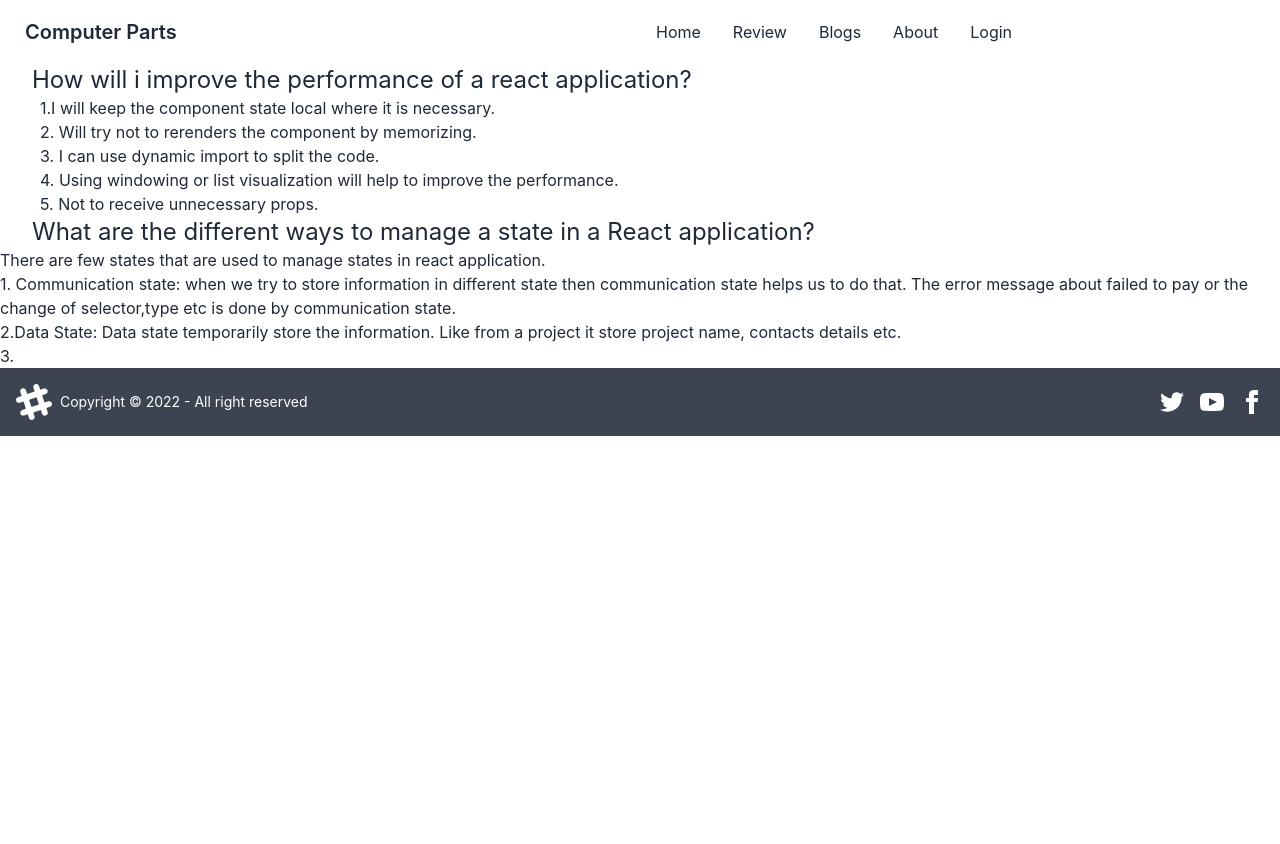
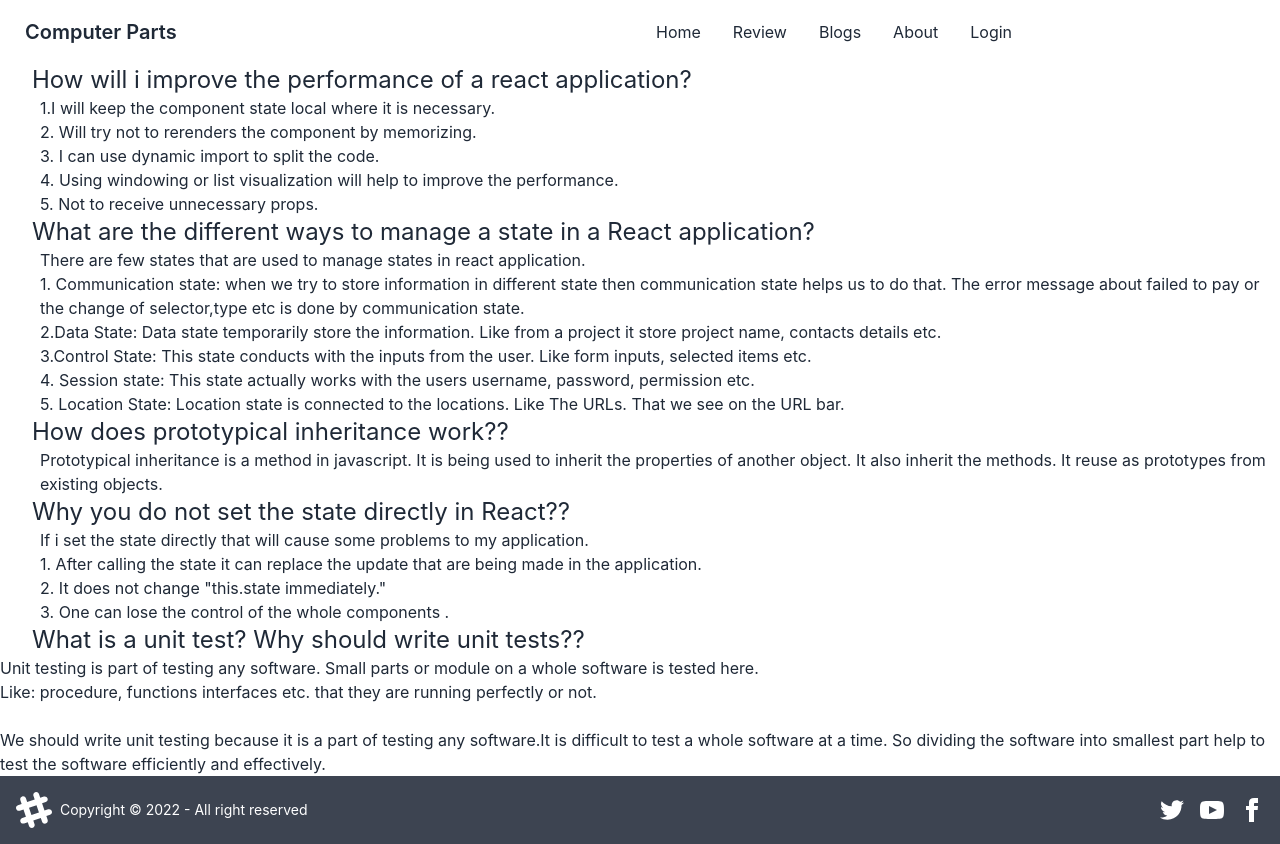
Before and after one commit to Hridoyshom/computer-parts, a React (Create React App) app: page /blogs in a window 1280 px wide. Before the commit the page ends 800 px from the top, so only its background shows below. Built offline with nearby package versions, Linux system fonts and the light colour scheme; no server answers.

Commit message:
question answered done

```diff
--- a/src/Pages/Blogs.js
+++ b/src/Pages/Blogs.js
@@ -12,11 +12,33 @@ const Blogs = () => {
                     5. Not to receive unnecessary props.
                 </p>
                 <h1 className='text-2xl ml-8 ' >What are the different ways to manage a state in a React application?</h1>
-                <p>
+                <p className=' ml-10 '>
                     There are few states that are used to manage states in react application. <br />
                     1. Communication state: when we try to store information in different state then communication state helps us to do that. The error message about failed to pay or the change of selector,type etc is done by communication state. <br />
                     2.Data State: Data state temporarily store the information. Like from a project it store project name, contacts details etc. <br />
-                    3.
+                    3.Control State: This state conducts with the inputs from the user. Like form inputs, selected items etc. <br />
+                    4. Session state: This state actually works with the users username, password, permission etc. <br />
+                    5. Location State: Location state is connected to the locations. Like The URLs. That we see on the URL bar.
+
+                </p>
+                <h1 className='text-2xl ml-8 ' >How does prototypical inheritance work??</h1>
+                <p className=' ml-10'>
+                    Prototypical inheritance is a method in javascript. It is being used to inherit the properties of another object. It also inherit the methods. It reuse as prototypes from existing objects.
+                </p>
+                <h1 className='text-2xl ml-8 ' >Why you do not set the state directly in React??</h1>
+                <p className=' ml-10'>
+                    If i set the state directly that will cause some problems to my application. <br />
+                    1. After calling the state it can replace the update that are being made in the application. <br />
+                    2. It does not change "this.state immediately." <br />
+                    3. One can lose the control of the whole components .
+
+                </p>
+                <h1 className='text-2xl ml-8 ' >What is a unit test? Why should write unit tests??</h1>
+                <p>
+                    Unit testing is part of testing any software. Small parts or module on a whole software is tested here. <br /> Like: procedure, functions interfaces etc. that they are running perfectly or not. <br />
+                    <br />
+
+                    We should write unit testing because it is a part of testing any software.It is difficult to test a whole software at a time. So dividing the software into smallest part help to test the software efficiently and effectively.
 
                 </p>
             </div>
--- a/src/Pages/Purchase.js
+++ b/src/Pages/Purchase.js
@@ -12,7 +12,7 @@ const Purchase = () => {
     return (
         <div >
             <div className='flex justify-center items-center' >
-                <h1 className='text-2xl' >name: {purchaseId.name}</h1><br />
+                <h1 className='text-2xl' >name: {name}</h1><br />
             </div>
             <div className='flex h-screen justify-center items-center' >
                 <button class="btn flex  justify-center ">Button</button>
```
